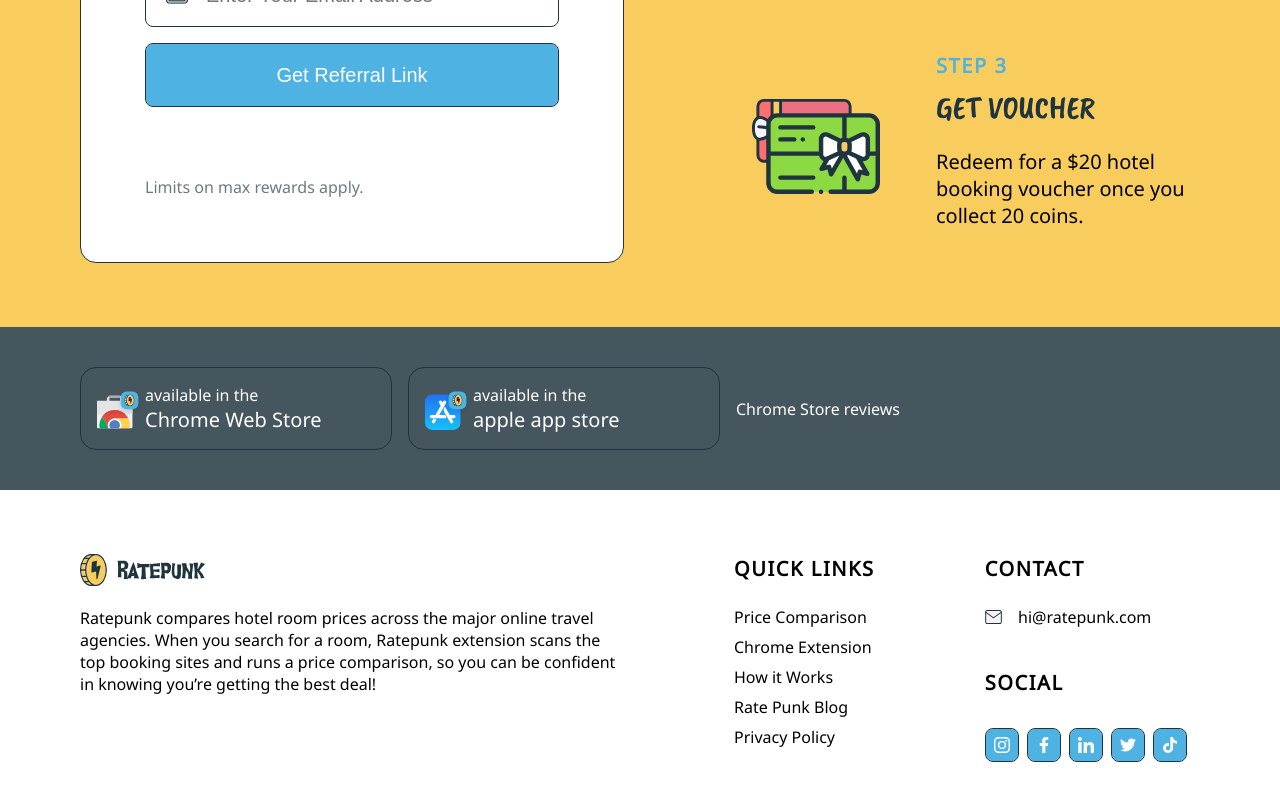
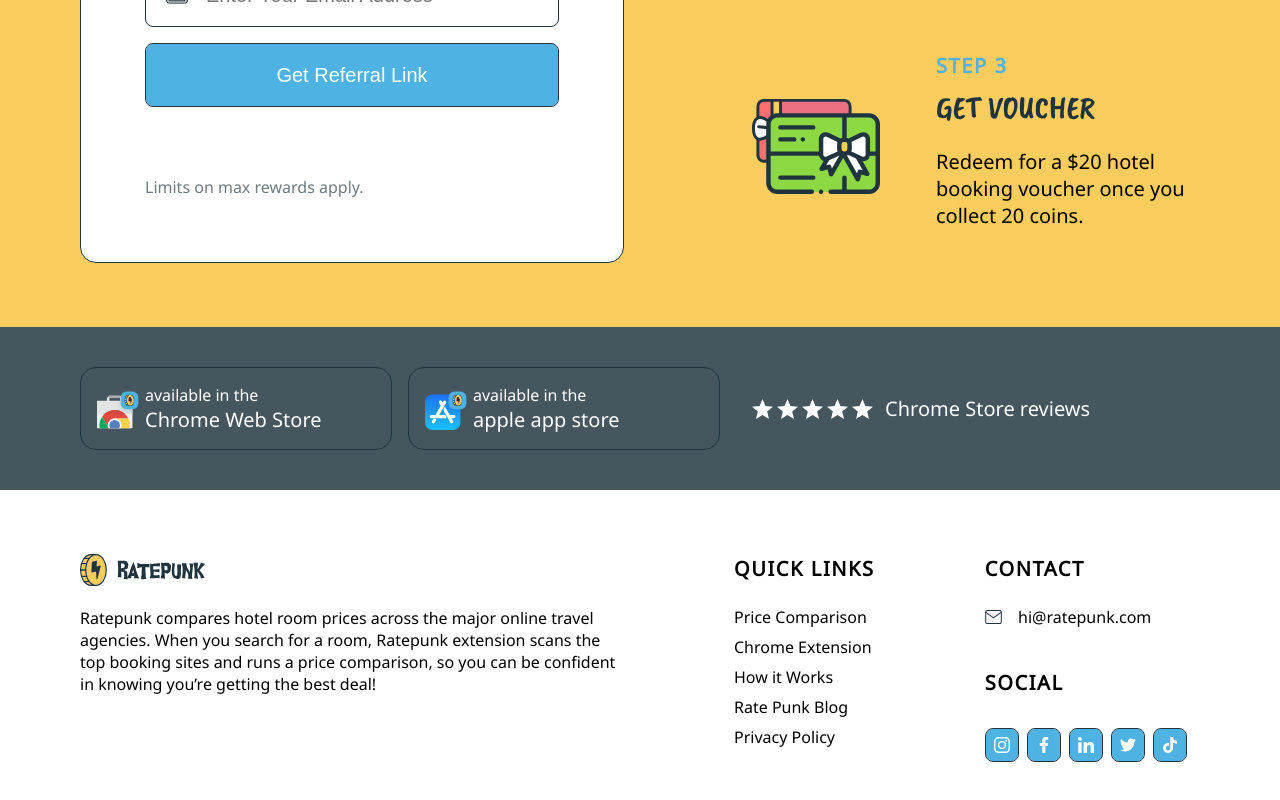
Before and after one commit to JustinasPuzas/rate-punk-voucher-page, a Next.js app: page / in a window 1280 px wide. Shown: the part 593-1393 px from the top of the page. Built offline with nearby package versions, Linux system fonts and the light colour scheme; a web font is replaced by a local one.

Commit message:
added start for chrome store reviews

```diff
--- a/src/components/GetTheApp.module.css
+++ b/src/components/GetTheApp.module.css
@@ -32,7 +32,23 @@
   width: 48px;
 }
 
-@media screen and (max-width: 768px) {
+.stars {
+  display: flex;
+  flex-direction: row;
+  align-items: center;
+  gap: 4px;
+  margin-left: 16px;
+}
+.stars img {
+  height: 20px;
+  filter: invert(1);
+}
+.stars p {
+  font-size: 20px;
+  margin-left: 8px;
+}
+
+@media screen and (max-width: 1000px) {
   .section {
     padding: 32px 16px;
     flex-direction: column;
--- a/src/components/GetTheApp.module.scss
+++ b/src/components/GetTheApp.module.scss
@@ -35,7 +35,24 @@
   }
 }
 
-@media screen and (max-width: 768px) {
+.stars{
+  display: flex;
+  flex-direction: row;
+  align-items: center;
+  gap: 4px;
+  margin-left: 16px;
+
+  img{
+    height: 20px;
+    filter: invert(1);
+  }
+  p{
+    font-size: 20px;
+    margin-left: 8px;
+  }
+}
+
+@media screen and (max-width: 1000px) {
   .section {
     padding: 32px 16px;
     flex-direction: column;
--- a/src/components/GetTheApp.tsx
+++ b/src/components/GetTheApp.tsx
@@ -1,5 +1,5 @@
-import Link from 'next/link'
-import styles from './GetTheApp.module.css'
+import Link from "next/link";
+import styles from "./GetTheApp.module.css";
 
 export default function GetTheApp() {
   return (
@@ -14,24 +14,27 @@
         store="apple app store"
         link="https://apps.apple.com/app/ratepunk/id1607823726"
       />
+      <div className={styles.stars}>
+        <img src="./star.svg" />
+        <img src="./star.svg" />
+        <img src="./star.svg" />
+        <img src="./star.svg" />
+        <img src="./star.svg" />
         <p>Chrome Store reviews</p>
+      </div>
 
     </section>
-    )
+  );
 }
 
-
-
-function StoreLink(props: {logo: string, store: string, link: string}) {
+function StoreLink(props: { logo: string; store: string; link: string }) {
   return (
     <Link className={styles.store} href={props.link}>
       <img src={props.logo}></img>
       <div>
         <p>available in the</p>
-                <h4>
-                {props.store}
-                </h4>
+        <h4>{props.store}</h4>
       </div>
     </Link>
-    )
+  );
 }
```
Also changed, not shown: public/star.svg (added), 1 other file (tests, documents, lock files or other folders). Lines whose indentation alone changed are shown as unchanged.
